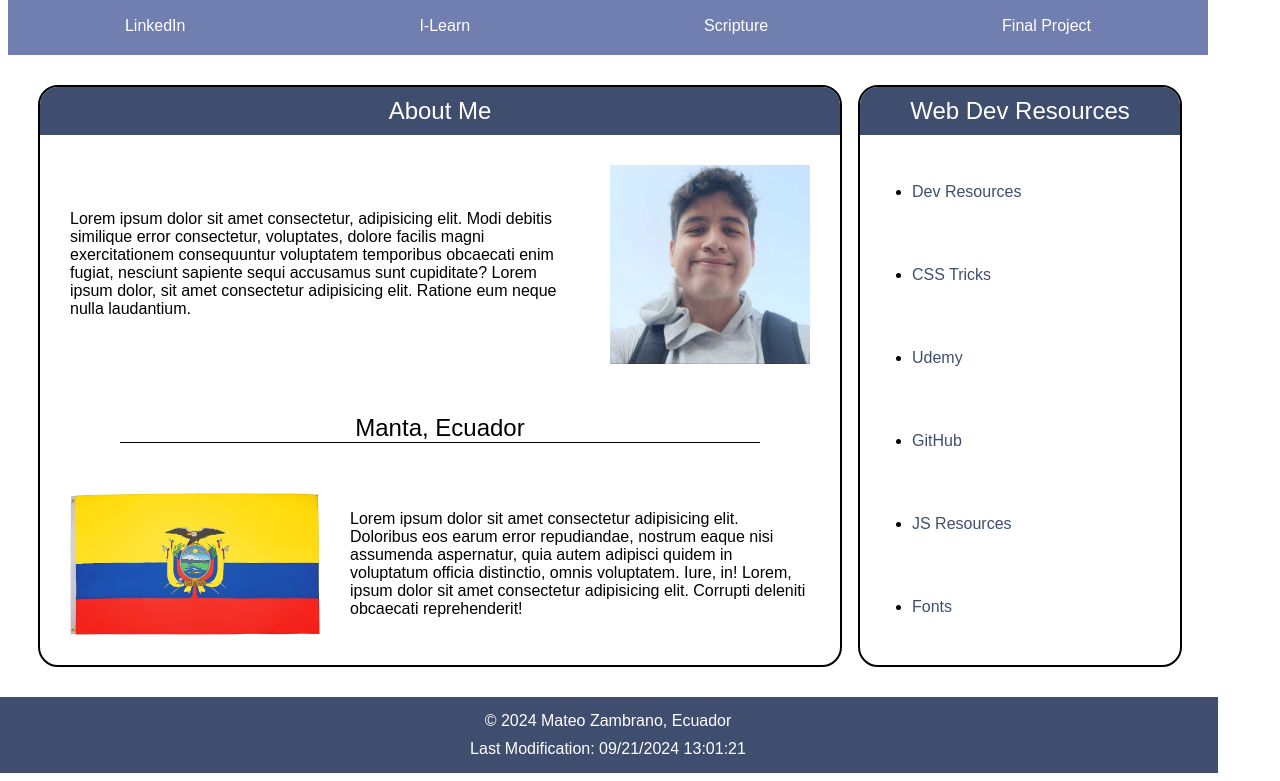
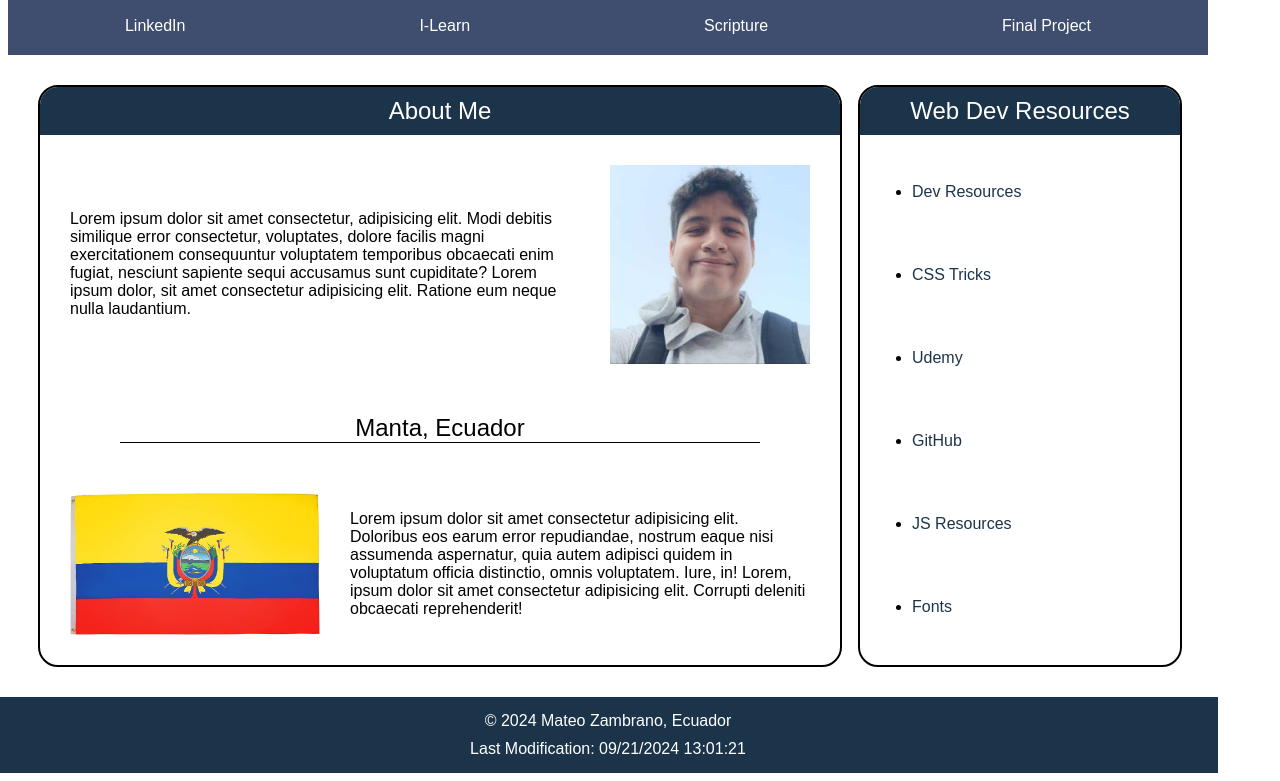
Before and after one commit to mateosi2536/wdd131, a plain HTML site: page index.html in a window 1280 px wide. Shown: the part 88-869 px from the top of the page. Drawn offline with Linux system fonts and the light colour scheme.

Commit message:
I solved som problems

```diff
--- a/index.html
+++ b/index.html
@@ -30,11 +30,11 @@
                     fugiat, nesciunt sapiente sequi accusamus sunt cupiditate? Lorem ipsum dolor, sit amet consectetur
                     adipisicing elit. Ratione eum neque nulla laudantium.
                 </p>
-                <img class="perfil" src="images/mateo.jpg" alt="profile image">
+                <img class="perfil" src="images/mateo.jpg" alt="image of Mateo Zambrano profile">
             </nav>
             <h2 class="country-h2">Manta, Ecuador</h2>
             <nav class="country-nav">
-                <img class="flag" src="images/flag.jpg" alt="Ecuador flag">
+                <img class="flag" src="images/flag.jpg" alt="image of Ecuador's flag">
                 <p>Lorem ipsum dolor sit amet consectetur adipisicing elit. Doloribus eos earum error repudiandae,
                     nostrum eaque nisi assumenda aspernatur, quia autem adipisci quidem in voluptatum officia
                     distinctio, omnis voluptatem. Iure, in! Lorem, ipsum dolor sit amet consectetur adipisicing elit.
--- a/styles/base.css
+++ b/styles/base.css
@@ -1,9 +1,9 @@
 :root {
-    --color1: #060606;
-    --color2: #182633;
-    --color3: #3f4e6e;
-    --color4: #707eb0;
-    --color5: #9faedf;
+    --color1: #9faedf;
+    --color2: #060606;
+    --color3: #1c344a;
+    --color4: #3f4e6e;
+    --color5: #707eb0;
 
     --font1: "Poppins", sans-serif;
     --font2: "Pacifico", cursive;
```
